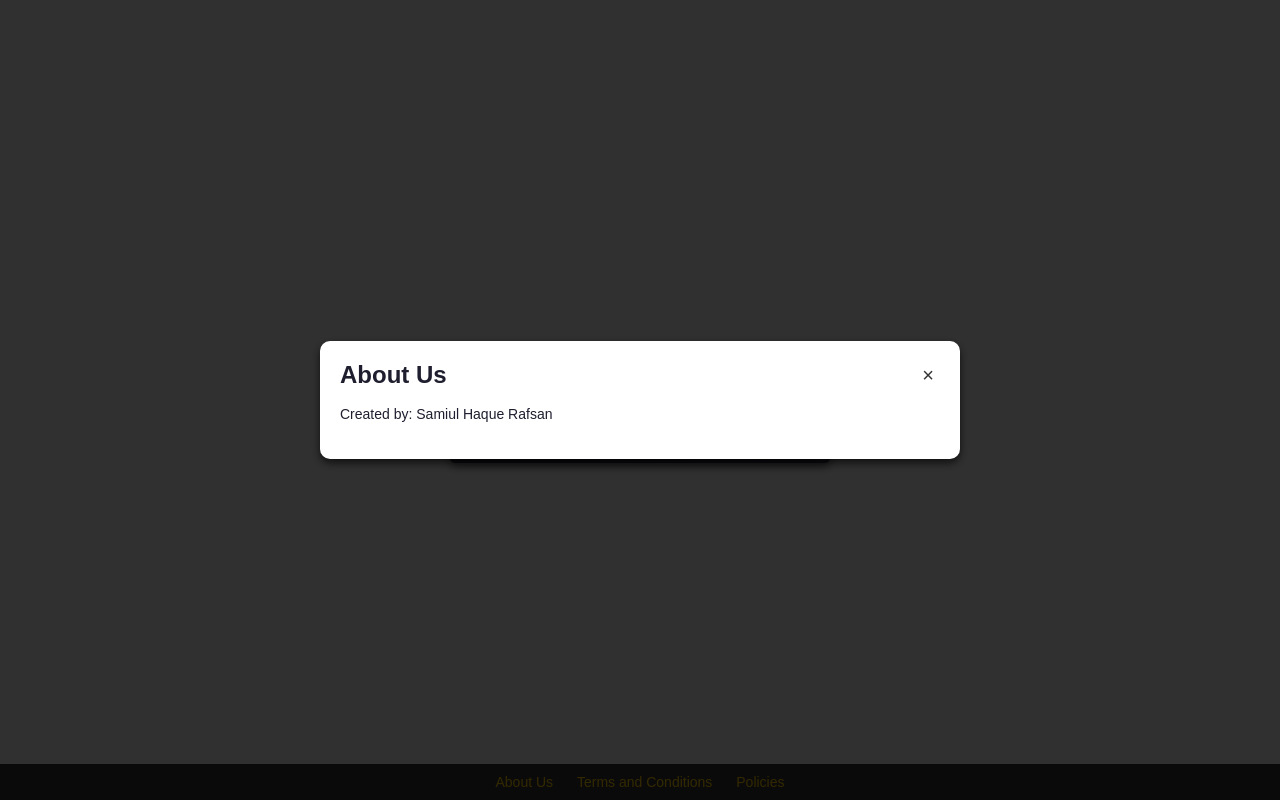
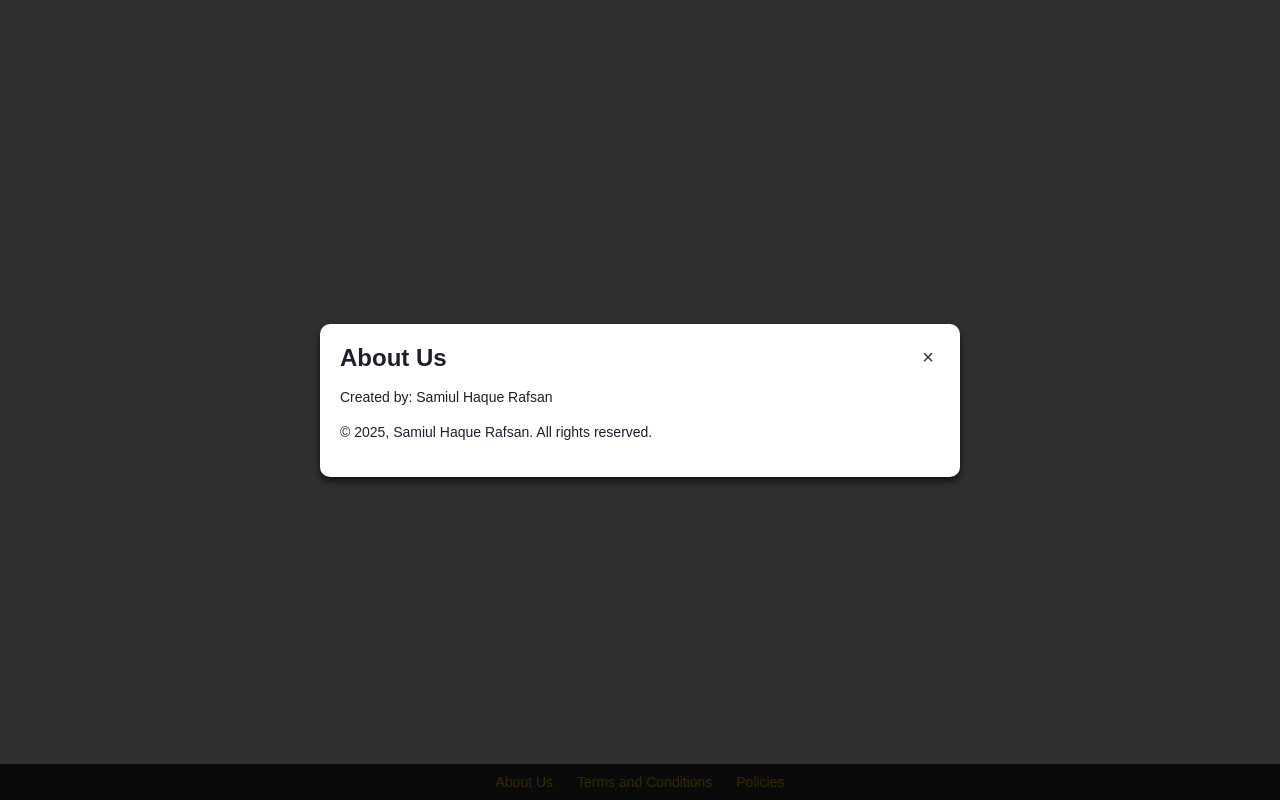
Before and after one commit to Rafsan1711/Samiul-Haque-Rafsan-s-1st-Web, a plain HTML site: page index.html in a window 1280 px wide. Both pictures are taken after a click on the link "About Us". Drawn offline with Linux system fonts and the light colour scheme.

Commit message:
index.html

```diff
--- a/index.html
+++ b/index.html
@@ -123,7 +123,9 @@
                 <button class="close" onclick="closeModal('aboutUsModal')">&times;</button>
             </div>
             <div class="modal-body">
-                <p>Created by: Samiul Haque Rafsan</p>
+                <p>Created by: Samiul Haque Rafsan</p><p>
+            © 2025, Samiul Haque Rafsan. All rights reserved.
+                </p>
             </div>
         </div>
     </div>
```
